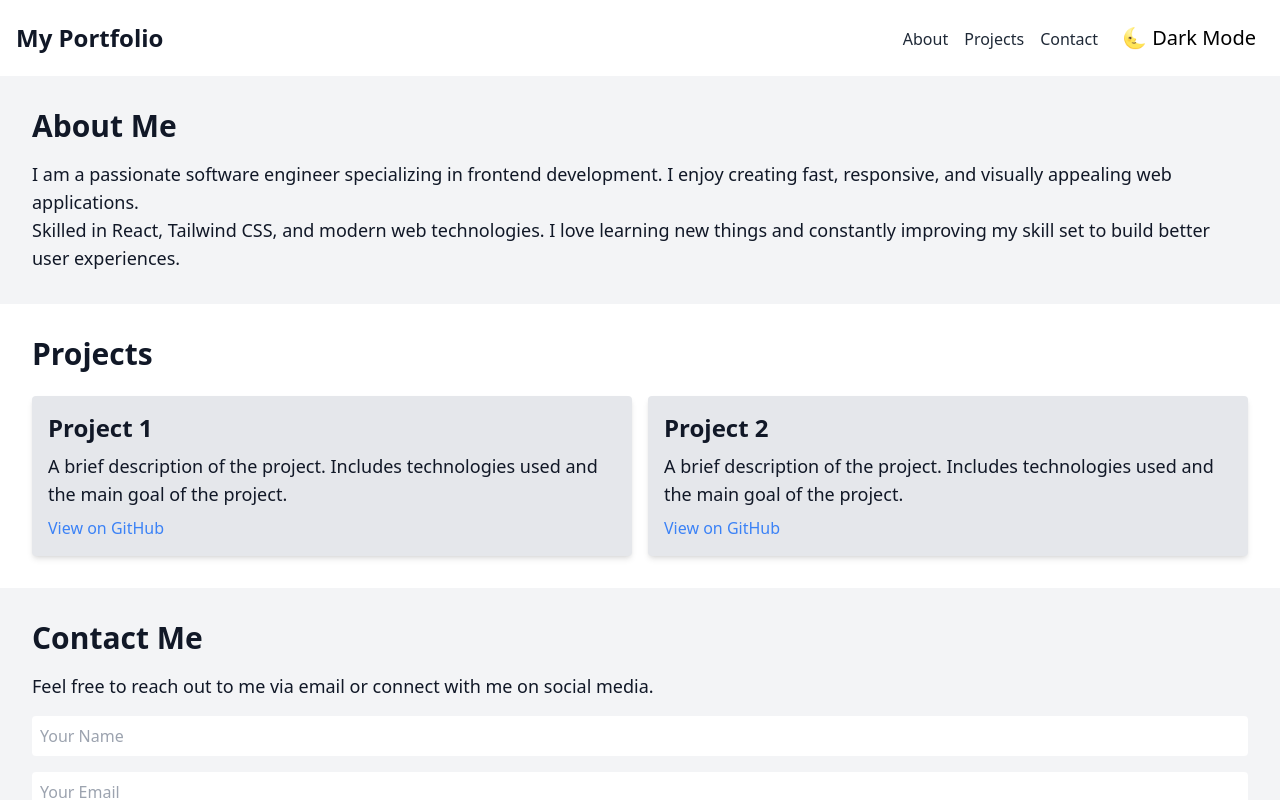
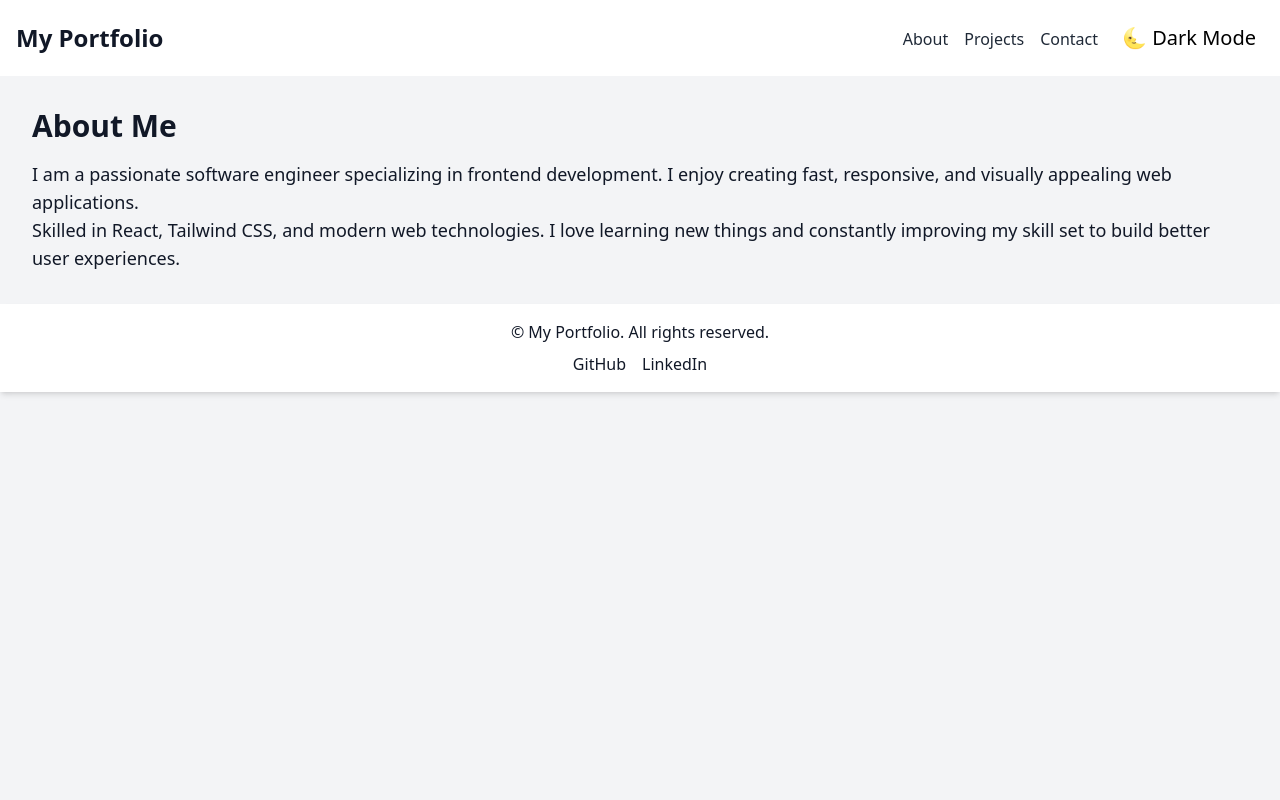
Before and after one commit to makrischaralampos/my-portfolio, a React (Vite) app: page / in a window 1280 px wide. Shown: the top 800 px of the page. Built offline with nearby package versions, Linux system fonts and the light colour scheme.

Commit message:
Implement routing with React Router (if I plan to have multiple pages)

```diff
--- a/package.json
+++ b/package.json
@@ -11,7 +11,8 @@
   },
   "dependencies": {
     "react": "^18.3.1",
-    "react-dom": "^18.3.1"
+    "react-dom": "^18.3.1",
+    "react-router-dom": "^6.26.2"
   },
   "devDependencies": {
     "@eslint/js": "^9.9.0",
--- a/src/App.jsx
+++ b/src/App.jsx
@@ -1,5 +1,6 @@
 // eslint-disable-next-line no-unused-vars
 import React from "react";
+import { BrowserRouter as Router, Routes, Route } from "react-router-dom";
 import NavBar from "./components/Navbar";
 import Footer from "./components/Footer";
 import AboutMe from "./pages/AboutMe";
@@ -8,15 +9,19 @@ import Contact from "./pages/Contact";
 
 function App() {
   return (
+    <Router>
       <div className="min-h-screen bg-gray-100 dark:bg-gray-900 text-black dark:text-white">
         <NavBar />
         <main>
-        <AboutMe />
-        <Projects />
-        <Contact />
+          <Routes>
+            <Route path="/" element={<AboutMe />} />
+            <Route path="/projects" element={<Projects />} />
+            <Route path="/contact" element={<Contact />} />
+          </Routes>
         </main>
         <Footer />
       </div>
+    </Router>
   );
 }
 
--- a/src/components/Navbar.jsx
+++ b/src/components/Navbar.jsx
@@ -1,5 +1,6 @@
 // eslint-disable-next-line no-unused-vars
 import React from "react";
+import { Link } from "react-router-dom";
 import ThemeToggle from "./ThemeToggle";
 
 const NavBar = () => {
@@ -9,15 +10,15 @@ const NavBar = () => {
         My Portfolio
       </h1>
       <div className="space-x-4">
-        <a href="#about" className="text-gray-800 dark:text-gray-300">
+        <Link to="/" className="text-gray-800 dark:text-gray-300">
           About
-        </a>
-        <a href="#projects" className="text-gray-800 dark:text-gray-300">
+        </Link>
+        <Link to="/projects" className="text-gray-800 dark:text-gray-300">
           Projects
-        </a>
-        <a href="#contact" className="text-gray-800 dark:text-gray-300">
+        </Link>
+        <Link to="/contact" className="text-gray-800 dark:text-gray-300">
           Contact
-        </a>
+        </Link>
         <ThemeToggle />
       </div>
     </nav>
```
Also changed, not shown: 1 other file (tests, documents, lock files or other folders). Lines whose indentation alone changed are shown as unchanged.
